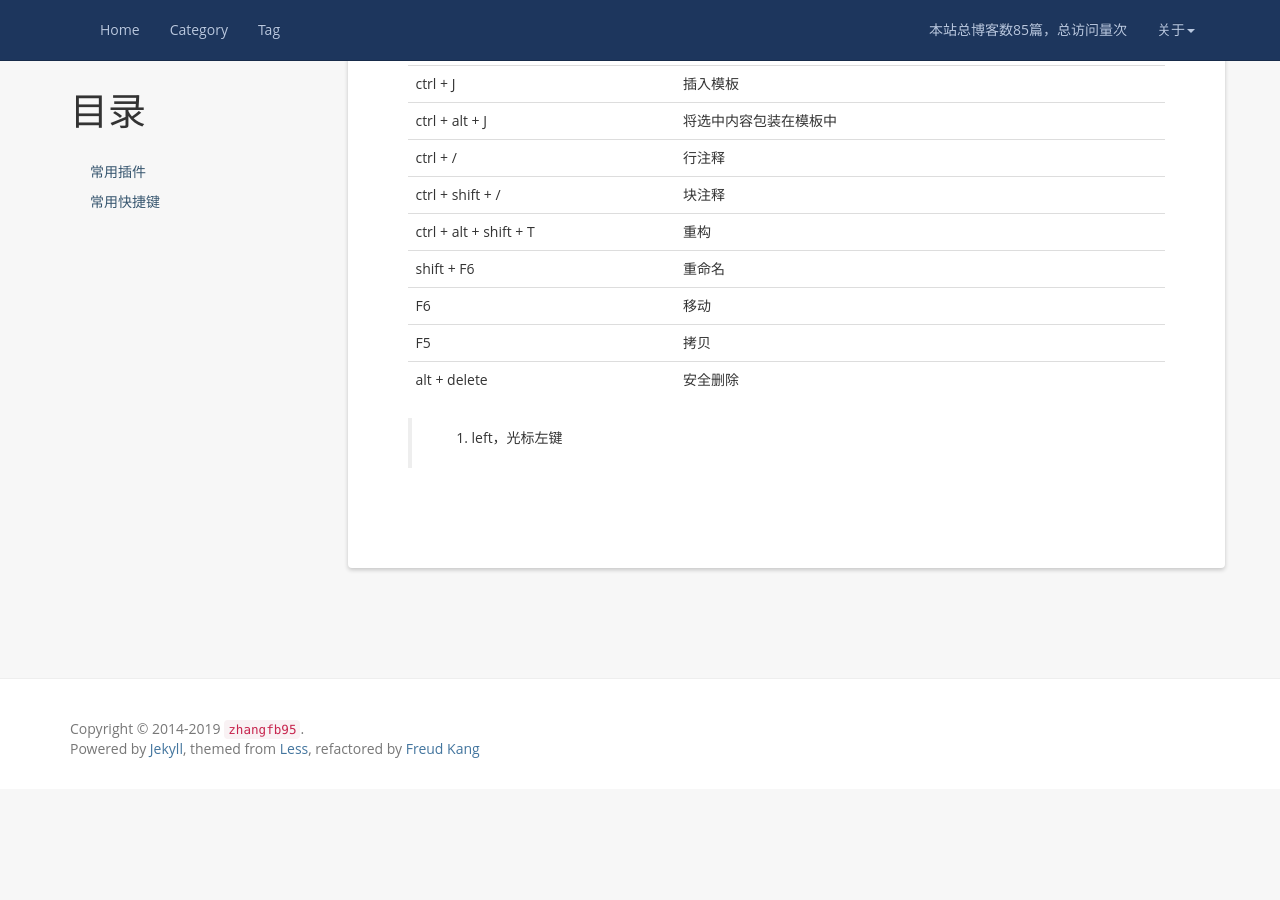
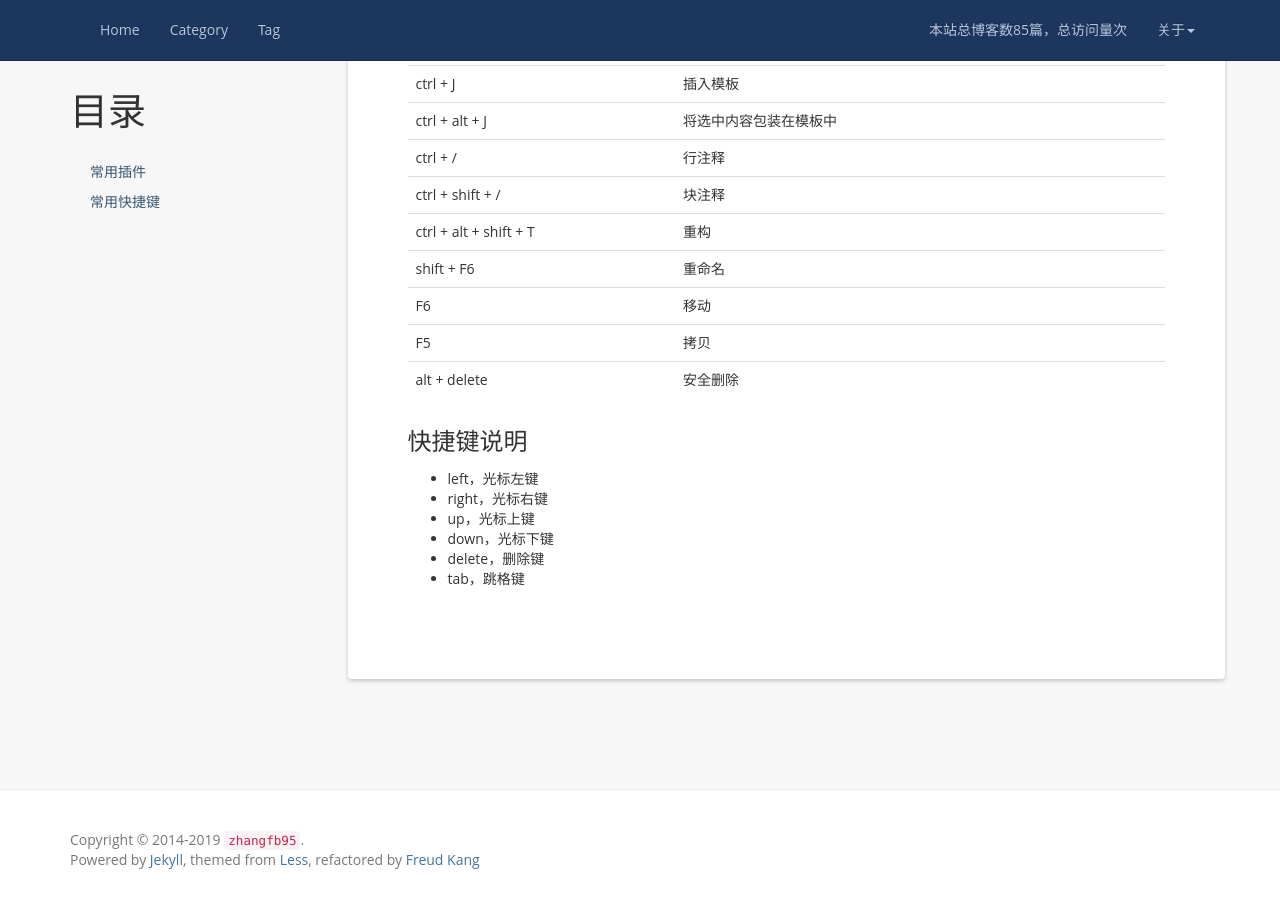
Before and after one commit to zhangfb95/zhangfb95.github.io.bak, a Jekyll site: the page built from plugin-intellij.md, in a window 1280 px wide and 900 px high, scrolled down 3066 px. Built offline with Jekyll 4.4.1, drawn with Linux system fonts in a browser that asks for light colours; nearby versions of some CDN libraries; a script that is not in the unit is left out; comment, search, counter and statistics services are not loaded; before the commit the page ends 3855 px from its top, so only the background shows below that.

Commit message:
add more shortcut

```diff
--- a/plugin-intellij.md
+++ b/plugin-intellij.md
@@ -96,4 +96,11 @@ permalink: /plugin-intellij/
 | F5 | 拷贝 |
 | alt + delete | 安全删除 |
 
-> 1. left，光标左键
+### 快捷键说明
+
++ left，光标左键
++ right，光标右键
++ up，光标上键
++ down，光标下键
++ delete，删除键
++ tab，跳格键
```
